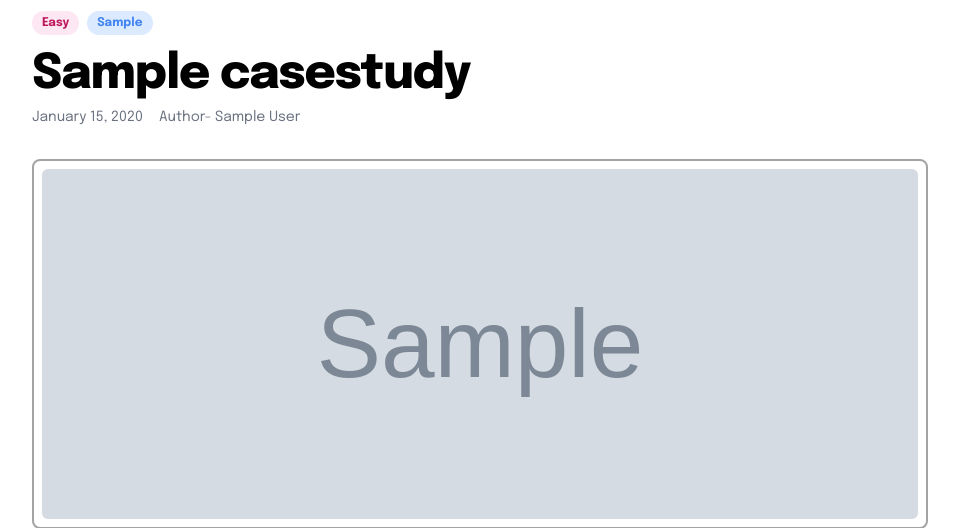
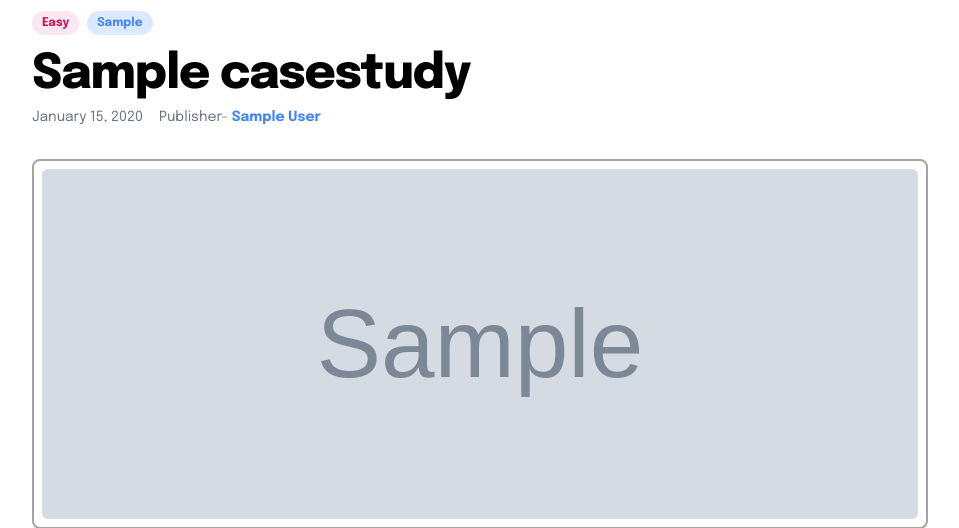
Before and after one commit to castudies/casestudies, a Django app: a page that uses casestudies/templates/casestudies/detail.html in a window 1280 px wide. Shown: the part 163-691 px from the top of the page, without its empty margins (160-1119 px from the left). Run offline with Django 5.2, Linux system fonts and the light colour scheme; tables that the repository leaves empty hold one stand-in row (values such as "Sample post"); grey boxes marked "Sample" are stand-in pictures.

```diff
--- a/casestudies/admin.py
+++ b/casestudies/admin.py
@@ -10,7 +10,7 @@ class CaseStudyAdmin(admin.ModelAdmin):
 
     fieldsets = (
         (None, {
-            'fields': ('title', 'author', 'slug', 'thumbnail')
+            'fields': ('title', 'author', 'author_url', 'slug', 'thumbnail')
         }),
         ('Case Details', {
             'fields': ('difficulty', 'domain', 'tags', 'case_background', 'data_summary', 'dataset', 'task')
--- a/casestudies/models.py
+++ b/casestudies/models.py
@@ -13,6 +13,7 @@ class CaseStudy(models.Model):
 
     title = models.CharField(max_length=200)
     author = models.CharField(max_length=100, blank=True, default='')
+    author_url = models.URLField(max_length=200, blank=True, null=True, help_text="URL for the author's profile or website.")
     thumbnail = models.ImageField(upload_to='thumbnails/', help_text="For best results, use an image that is 1584px wide by 396px tall and content centered.")
 
     difficulty = models.CharField(max_length=20, choices=DIFFICULTY_CHOICES, default='Easy')
--- a/casestudies/templates/casestudies/detail.html
+++ b/casestudies/templates/casestudies/detail.html
@@ -80,7 +80,15 @@
         <div class="flex items-center text-sm text-gray-500">
             <span>{{ case_study.created_at|date:"F j, Y" }}</span>
             {% if case_study.author %}
-                <span class="ml-4">Author- {{ case_study.author }}</span>
+                <span class="ml-4">Publisher-
+                    {% if case_study.author_url %}
+                        <a href="{{ case_study.author_url }}" target="_blank" rel="noopener noreferrer" class="font-semibold text-primary hover:underline">
+                            {{ case_study.author }}
+                        </a>
+                    {% else %}
+                        <span class="font-semibold">{{ case_study.author }}</span>
+                    {% endif %}
+                </span>
             {% endif %}
         </div>
     </div>
```
Also changed, not shown: casestudies/migrations/0013_casestudy_author_url.py (added).
